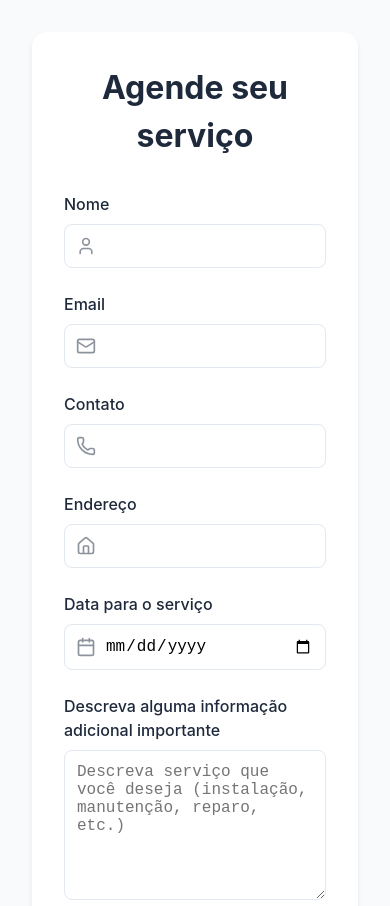
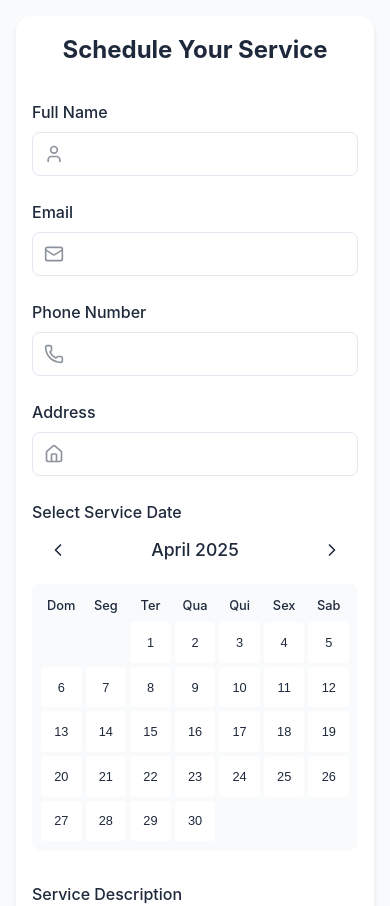
Before and after one commit to tibaas/RegisterService, a React (Vite) app: page /register in a window 390 px wide. Shown: the top 906 px of the page. Built offline with nearby package versions, Linux system fonts and the light colour scheme.

Commit message:
Adding mobile responsives mainly

```diff
--- a/src/pages/Register/Register.tsx
+++ b/src/pages/Register/Register.tsx
@@ -1,9 +1,11 @@
 import { useState } from "react";
-import { Mail, Phone, User, Home, Calendar } from "lucide-react";
-import { Container, FormContainer, Input, InputGroup, InputWithIcon, Label, SubmitButton, TextArea, Title } from "./styles";
+import { Mail, Phone, User, Home, ChevronLeft, ChevronRight } from "lucide-react";
+import { CalendarContainer, CalendarGrid, CalendarHeader, Container, CurrentMonth, Day, FormContainer, Input, InputGroup, InputWithIcon, Label, MonthNavigator, SubmitButton, TextArea, Title, WeekDay } from "./styles";
+import { addMonths, eachDayOfInterval, endOfMonth, format, isSameDay, startOfMonth, subMonths } from "date-fns";
 
 
 export function Register() {
+  const [currentDate, setCurrentDate] = useState(new Date());
   const [formData, setFormData] = useState({
     name: '',
     email: '',
@@ -12,6 +14,12 @@ export function Register() {
     date: '',
     description: '',
   });
+  //temporary booked dates just for tests
+  const bookedDates = [
+    new Date(2024, new Date().getMonth(), 13),
+    new Date(2024, new Date().getMonth(), 15),
+    new Date(2024, new Date().getMonth(), 20),
+  ];
 
   const handleSubmit = (e: React.FormEvent) => {
     e.preventDefault();
@@ -24,13 +32,26 @@ export function Register() {
     setFormData(prev => ({ ...prev, [name]: value }));
   };
 
+  const handleDateSelect = (date: Date) => {
+    setFormData(prev => ({ ...prev, date: format(date, 'yyyy-MM-dd') }));
+  };
+
+  const isDateBooked = (date: Date) => {
+    return bookedDates.some(bookedDate => isSameDay(date, bookedDate));
+  };
+
+  const weekDays = ['Dom', 'Seg', 'Ter', 'Qua', 'Qui', 'Sex', 'Sab'];
+  const monthStart = startOfMonth(currentDate);
+  const monthEnd = endOfMonth(currentDate);
+  const monthDays = eachDayOfInterval({ start: monthStart, end: monthEnd });
+
   return(
     <Container>
       <FormContainer onSubmit={handleSubmit}>
-        <Title>Agende seu serviço</Title>
+        <Title>Schedule Your Service</Title>
 
         <InputGroup>
-          <Label htmlFor="name">Nome</Label>
+          <Label htmlFor="name">Full Name</Label>
           <InputWithIcon>
             <User size={20} />
             <Input
@@ -60,7 +81,7 @@ export function Register() {
         </InputGroup>
 
         <InputGroup>
-          <Label htmlFor="phone">Contato</Label>
+          <Label htmlFor="phone">Phone Number</Label>
           <InputWithIcon>
             <Phone size={20} />
             <Input
@@ -75,7 +96,7 @@ export function Register() {
         </InputGroup>
 
         <InputGroup>
-          <Label htmlFor="address">Endereço</Label>
+          <Label htmlFor="address">Address</Label>
           <InputWithIcon>
             <Home size={20} />
             <Input
@@ -90,34 +111,55 @@ export function Register() {
         </InputGroup>
 
         <InputGroup>
-          <Label htmlFor="date">Data para o serviço</Label>
-          <InputWithIcon>
-            <Calendar size={20} />
-            <Input
-              type="date"
-              id="date"
-              name="date"
-              value={formData.date}
-              onChange={handleChange}
-              required
-            />
-          </InputWithIcon>
+          <Label>Select Service Date</Label>
+          <CalendarContainer>
+            <CalendarHeader>
+              <MonthNavigator onClick={() => setCurrentDate(subMonths(currentDate, 1))}>
+                <ChevronLeft size={20} />
+              </MonthNavigator>
+              <CurrentMonth>
+                {format(currentDate, 'MMMM yyyy')}
+              </CurrentMonth>
+              <MonthNavigator onClick={() => setCurrentDate(addMonths(currentDate, 1))}>
+                <ChevronRight size={20} />
+              </MonthNavigator>
+            </CalendarHeader>
+            <CalendarGrid>
+              {weekDays.map(day => (
+                <WeekDay key={day}>{day}</WeekDay>
+              ))}
+              {Array.from({ length: monthStart.getDay() }).map((_, index) => (
+                <Day key={`empty-${index}`} disabled />
+              ))}
+              {monthDays.map(day => (
+                <Day
+                  key={day.toISOString()}
+                  isBooked={isDateBooked(day)}
+                  isSelected={formData.date === format(day, 'yyyy-MM-dd')}
+                  onClick={() => !isDateBooked(day) && handleDateSelect(day)}
+                  disabled={isDateBooked(day)}
+                >
+                  {format(day, 'd')}
+                </Day>
+              ))}
+            </CalendarGrid>
+          </CalendarContainer>
         </InputGroup>
 
         <InputGroup>
-          <Label htmlFor="description">Descreva alguma informação adicional importante</Label>
+          <Label htmlFor="description">Service Description</Label>
           <TextArea
             id="description"
             name="description"
             value={formData.description}
             onChange={handleChange}
-            placeholder="Descreva serviço que você deseja (instalação, manutenção, reparo, etc.)"
+            placeholder="Please describe the service you need (installation, maintenance, repair, etc.)"
             required
           />
         </InputGroup>
 
         <SubmitButton type="submit">
-          Agendar serviço
+          Schedule Service
         </SubmitButton>
       </FormContainer>
     </Container>
--- a/src/pages/Register/styles.ts
+++ b/src/pages/Register/styles.ts
@@ -2,24 +2,36 @@ import styled from "styled-components";
 
 export const Container = styled.div`
   min-height: 100vh;
-  padding: 2rem;
+  padding: 1rem;
   background-color: ${({ theme }) => theme.colors.background};
+
+  @media (min-width: 640px) {
+    padding: 2rem;
+  }
 `;
 
 export const FormContainer = styled.form`
   max-width: 800px;
   margin: 0 auto;
   background: ${({ theme }) => theme.colors.white};
-  padding: 2rem;
+  padding: 1rem;
   border-radius: 15px;
   box-shadow: ${({ theme }) => theme.shadows.md};
+
+  @media (min-width: 640px) {
+    padding: 2rem;
+  }
 `;
 
 export const Title = styled.h2`
   color: ${({ theme }) => theme.colors.text};
   margin-bottom: 2rem;
   text-align: center;
-  font-size: 2rem;
+  font-size: 1.5rem;
+
+  @media (min-width: 640px) {
+    font-size: 2rem;
+  }
 `;
 
 export const InputGroup = styled.div`
@@ -94,3 +106,112 @@ export const InputWithIcon = styled.div`
     padding-left: 2.5rem;
   }
 `;
+
+export const CalendarContainer = styled.div`
+  margin-bottom: 2rem;
+  overflow: hidden;
+  width: 100%;
+`;
+
+export const CalendarHeader = styled.div`
+  display: flex;
+  justify-content: space-between;
+  align-items: center;
+  margin-bottom: 1rem;
+  padding: 0 0.5rem;
+`;
+
+export const MonthNavigator = styled.button`
+  background: none;
+  border: none;
+  color: ${({ theme }) => theme.colors.text};
+  cursor: pointer;
+  padding: 0.5rem;
+  display: flex;
+  align-items: center;
+  transition: color 0.2s;
+
+  &:hover {
+    color: ${({ theme }) => theme.colors.primary};
+  }
+`;
+
+export const CurrentMonth = styled.h3`
+  font-size: 1.1rem;
+  font-weight: 500;
+  color: ${({ theme }) => theme.colors.text};
+
+  @media (min-width: 640px) {
+    font-size: 1.25rem;
+  }
+`;
+
+export const CalendarGrid = styled.div`
+  display: grid;
+  grid-template-columns: repeat(7, 1fr);
+  gap: 2px;
+  background: ${({ theme }) => theme.colors.background};
+  padding: 0.5rem;
+  border-radius: 8px;
+
+  @media (min-width: 640px) {
+    gap: 0.5rem;
+    padding: 1rem;
+  }
+`;
+
+export const WeekDay = styled.div`
+  text-align: center;
+  font-weight: 500;
+  color: ${({ theme }) => theme.colors.text};
+  padding: 0.25rem;
+  font-size: 0.8rem;
+
+  @media (min-width: 640px) {
+    padding: 0.5rem;
+    font-size: 1rem;
+  }
+`;
+
+interface DayProps {
+  isBooked?: boolean;
+  isSelected?: boolean;
+}
+
+export const Day = styled.button<DayProps>`
+  aspect-ratio: 1;
+  display: flex;
+  align-items: center;
+  justify-content: center;
+  border: 1px solid ${({ theme }) => theme.colors.background};
+  border-radius: 4px;
+  font-size: 0.8rem;
+  background: ${({ isBooked, isSelected, theme }) =>
+    isBooked ? theme.colors.error + '20' :
+    isSelected ? theme.colors.primary :
+    theme.colors.white};
+  color: ${({ isBooked, isSelected, theme }) =>
+    isBooked ? theme.colors.error :
+    isSelected ? theme.colors.white :
+    theme.colors.text};
+  cursor: ${({ isBooked }) => isBooked ? 'not-allowed' : 'pointer'};
+  transition: all 0.2s;
+
+  @media (min-width: 640px) {
+    font-size: 1rem;
+    border-radius: 8px;
+  }
+
+  &:hover {
+    background: ${({ isBooked, theme }) =>
+      isBooked ? theme.colors.error + '20' :
+      theme.colors.primary + '20'};
+    transform: ${({ isBooked }) => isBooked ? 'none' : 'translateY(-2px)'};
+  }
+
+  &:disabled {
+    opacity: 0.5;
+    cursor: not-allowed;
+    background: ${({ theme }) => theme.colors.background};
+  }
+`;
```
